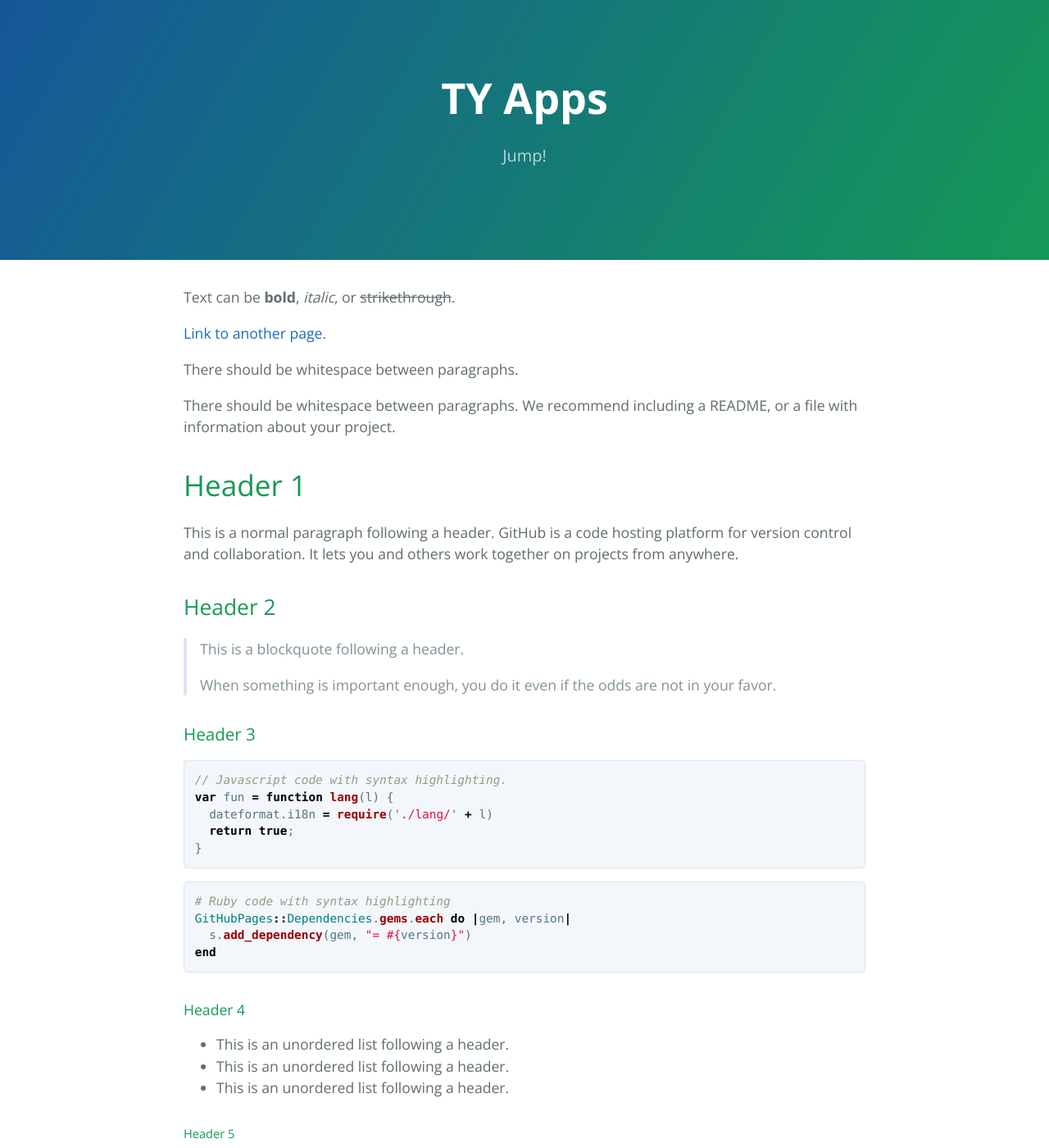
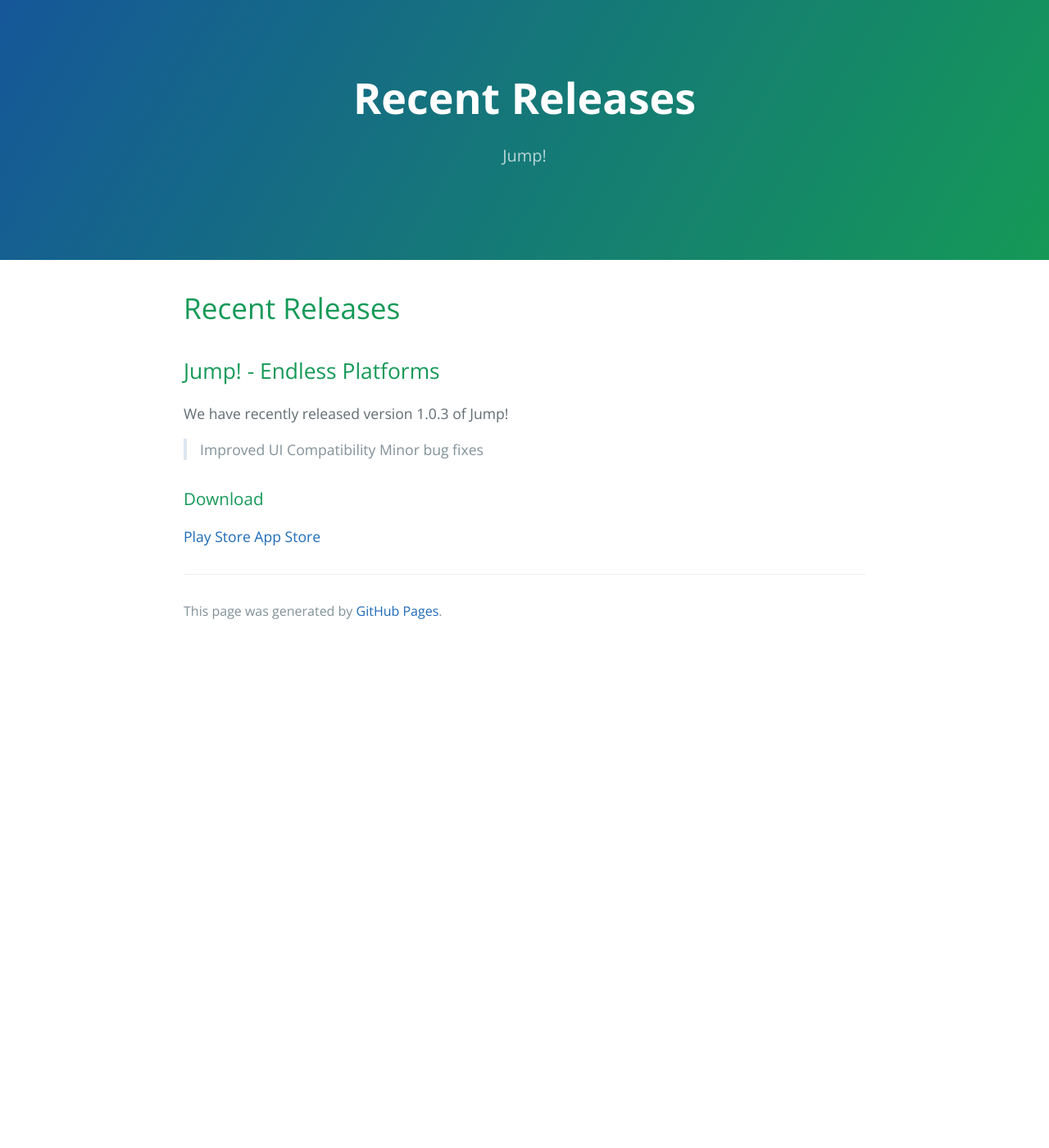
Before and after one commit to tylim2946/tylim2946.github.io, a Jekyll site: the page built from index.md, in a window 1280 px wide and 1400 px high. Shown: the whole window at 82% size. Built offline with Jekyll 4.4.1, drawn with Linux system fonts in a browser that asks for light colours; our own code applies the rules of GitHub Pages for plain Markdown files; some of the changed text lies outside the part shown.

Commit message:
Pages Update
Main (index)
Privacy Policy
Terms of Service
Support

````diff
--- a/index.md
+++ b/index.md
@@ -2,122 +2,16 @@
 layout: default
 ---
 
-Text can be **bold**, _italic_, or ~~strikethrough~~.
+# Recent Releases
 
-[Link to another page](./another-page.html).
+## Jump! - Endless Platforms
 
-There should be whitespace between paragraphs.
-
-There should be whitespace between paragraphs. We recommend including a README, or a file with information about your project.
-
-# Header 1
-
-This is a normal paragraph following a header. GitHub is a code hosting platform for version control and collaboration. It lets you and others work together on projects from anywhere.
-
-## Header 2
-
-> This is a blockquote following a header.
->
-> When something is important enough, you do it even if the odds are not in your favor.
-
-### Header 3
-
-```js
-// Javascript code with syntax highlighting.
-var fun = function lang(l) {
-  dateformat.i18n = require('./lang/' + l)
-  return true;
-}
-```
-
-```ruby
-# Ruby code with syntax highlighting
-GitHubPages::Dependencies.gems.each do |gem, version|
-  s.add_dependency(gem, "= #{version}")
-end
-```
-
-#### Header 4
-
-*   This is an unordered list following a header.
-*   This is an unordered list following a header.
-*   This is an unordered list following a header.
-
-##### Header 5
-
-1.  This is an ordered list following a header.
-2.  This is an ordered list following a header.
-3.  This is an ordered list following a header.
-
-###### Header 6
-
-| head1        | head two          | three |
-|:-------------|:------------------|:------|
-| ok           | good swedish fish | nice  |
-| out of stock | good and plenty   | nice  |
-| ok           | good `oreos`      | hmm   |
-| ok           | good `zoute` drop | yumm  |
-
-### There's a horizontal rule below this.
-
-* * *
-
-### Here is an unordered list:
-
-*   Item foo
-*   Item bar
-*   Item baz
-*   Item zip
-
-### And an ordered list:
-
-1.  Item one
-1.  Item two
-1.  Item three
-1.  Item four
-
-### And a nested list:
-
-- level 1 item
-  - level 2 item
-  - level 2 item
-    - level 3 item
-    - level 3 item
-- level 1 item
-  - level 2 item
-  - level 2 item
-  - level 2 item
-- level 1 item
-  - level 2 item
-  - level 2 item
-- level 1 item
-
-### Small image
-
-![Octocat](https://github.githubassets.com/images/icons/emoji/octocat.png)
-
-### Large image
-
-![Branching](https://guides.github.com/activities/hello-world/branching.png)
+We have recently released version 1.0.3 of Jump!
+> Improved UI Compatibility
+> Minor bug fixes
 
 
-### Definition lists can be used with HTML syntax.
+### Download
 
-<dl>
-<dt>Name</dt>
-<dd>Godzilla</dd>
-<dt>Born</dt>
-<dd>1952</dd>
-<dt>Birthplace</dt>
-<dd>Japan</dd>
-<dt>Color</dt>
-<dd>Green</dd>
-</dl>
-
-```
-Long, single-line code blocks should not wrap. They should horizontally scroll if they are too long. This line should be long enough to demonstrate this.
-```
-
-```
-The final element.
-```
+[Play Store](./error404.html)
+[App Store](./error404.html)
````
Also changed, not shown: privacy-policy.md (+17 -1 lines), seosik.md (added, +123 -0 lines), support.md (added, +13 -0 lines), terms-of-services.md (added, +40 -0 lines).
